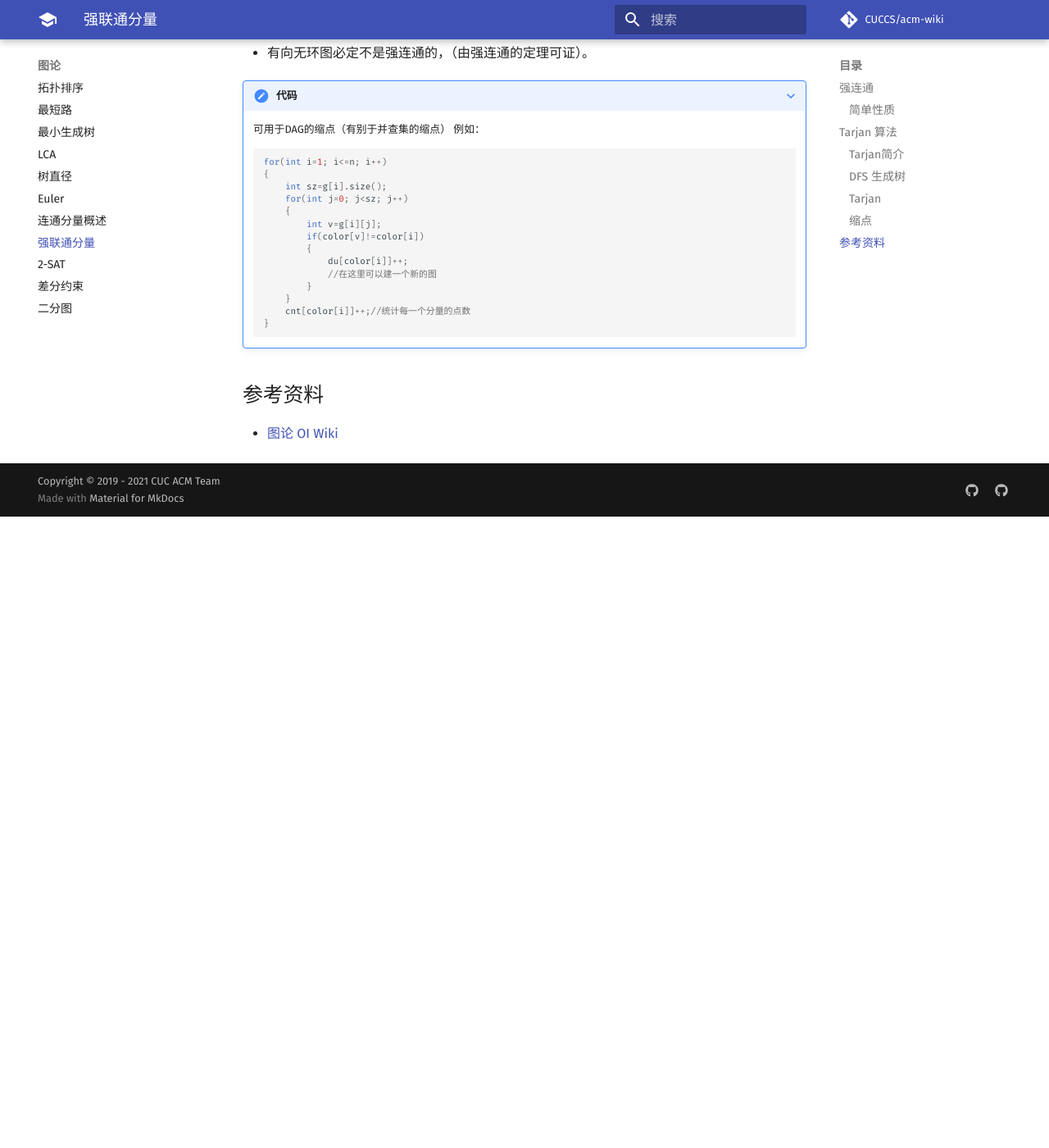
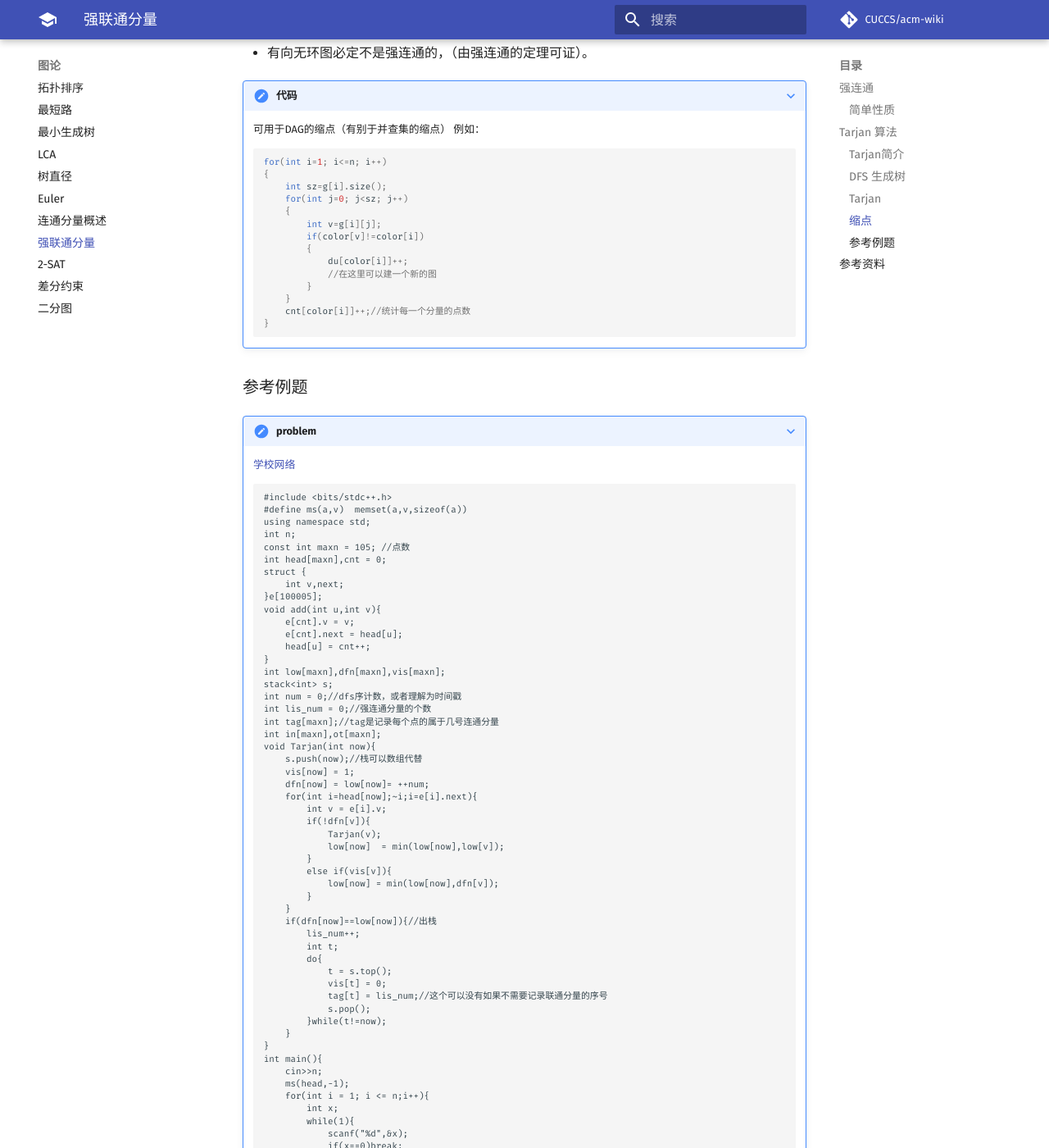
Before and after one commit to CUCCS/acm-wiki, an MkDocs documentation site: the page built from docs/graph/strongly-connected-components.md, in a window 1280 px wide and 1400 px high, scrolled down 3580 px. Shown: the whole window at 82% size. Built offline with MkDocs 1.6.1 and Material for MkDocs 9.7.7, drawn with Linux system fonts in a browser that asks for light colours; formulas are drawn with MathJax 3; comment, search, counter and statistics services are not loaded; before the commit the page ends 4210 px from its top, so only the background shows below that; some of the changed text lies outside the part shown.

Commit message:
新加里例题

````diff
--- a/docs/graph/strongly-connected-components.md
+++ b/docs/graph/strongly-connected-components.md
@@ -148,5 +148,91 @@ Tarjan的本质就是在dfs时维护一些变量，并根据变量的值进行
     }
     ```
 
+### 参考例题
+
+???+note "problem"
+    [学校网络](https://www.acwing.com/problem/content/description/369/)
+
+    ```
+    #include <bits/stdc++.h>
+    #define ms(a,v)  memset(a,v,sizeof(a))
+    using namespace std;
+    int n;
+    const int maxn = 105; //点数
+    int head[maxn],cnt = 0;
+    struct {
+        int v,next;
+    }e[100005];
+    void add(int u,int v){
+        e[cnt].v = v;
+        e[cnt].next = head[u];
+        head[u] = cnt++;
+    }
+    int low[maxn],dfn[maxn],vis[maxn];
+    stack<int> s;
+    int num = 0;//dfs序计数，或者理解为时间戳
+    int lis_num = 0;//强连通分量的个数
+    int tag[maxn];//tag是记录每个点的属于几号连通分量
+    int in[maxn],ot[maxn];
+    void Tarjan(int now){
+        s.push(now);//栈可以数组代替
+        vis[now] = 1;
+        dfn[now] = low[now]= ++num;
+        for(int i=head[now];~i;i=e[i].next){
+            int v = e[i].v;
+            if(!dfn[v]){
+                Tarjan(v);
+                low[now]  = min(low[now],low[v]);
+            }
+            else if(vis[v]){
+                low[now] = min(low[now],dfn[v]);
+            }
+        }
+        if(dfn[now]==low[now]){//出栈
+            lis_num++;
+            int t;
+            do{
+                t = s.top();
+                vis[t] = 0;
+                tag[t] = lis_num;//这个可以没有如果不需要记录联通分量的序号
+                s.pop();
+            }while(t!=now);
+        }
+    }
+    int main(){
+        cin>>n;
+        ms(head,-1);
+        for(int i = 1; i <= n;i++){
+            int x;
+            while(1){
+                scanf("%d",&x);
+                if(x==0)break;
+                add(i,x);
+            }
+        }
+        for(int i = 1;i <= n;i++)if(!dfn[i]){
+            Tarjan(i);
+        }
+        for(int i = 1; i <= n; i++){
+            for(int j = head[i]; ~j; j = e[j].next)
+            {
+                int v = e[j].v;
+                if(tag[v] != tag[i])
+                {
+                    in[tag[v]]++;
+                    ot[tag[i]]++;
+                }
+            }
+        }
+        int a = 0,b = 0;
+        for(int i = 1;i <= lis_num; i++){
+            if(in[i] == 0)a ++;
+            if(ot[i] == 0)b ++;
+        }
+        if(lis_num == 1)printf("1\n0");
+        else printf("%d\n%d\n",a,max(a,b));
+    }
+    ```
+
 ## 参考资料
 - [图论 OI Wiki](https://oi-wiki.org/graph/mst/)
````
Also changed, not shown: docs/graph/topological-sorting.md (+39 -1 lines).
